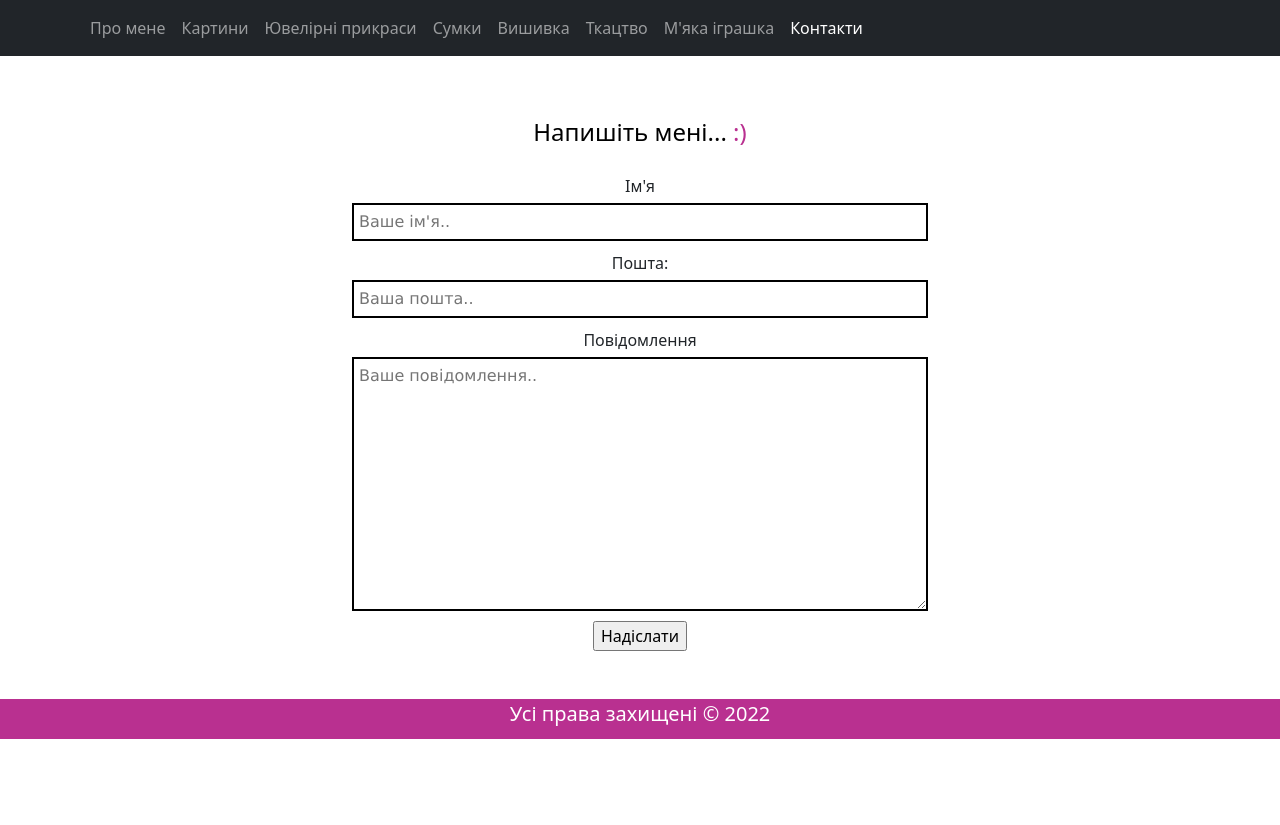
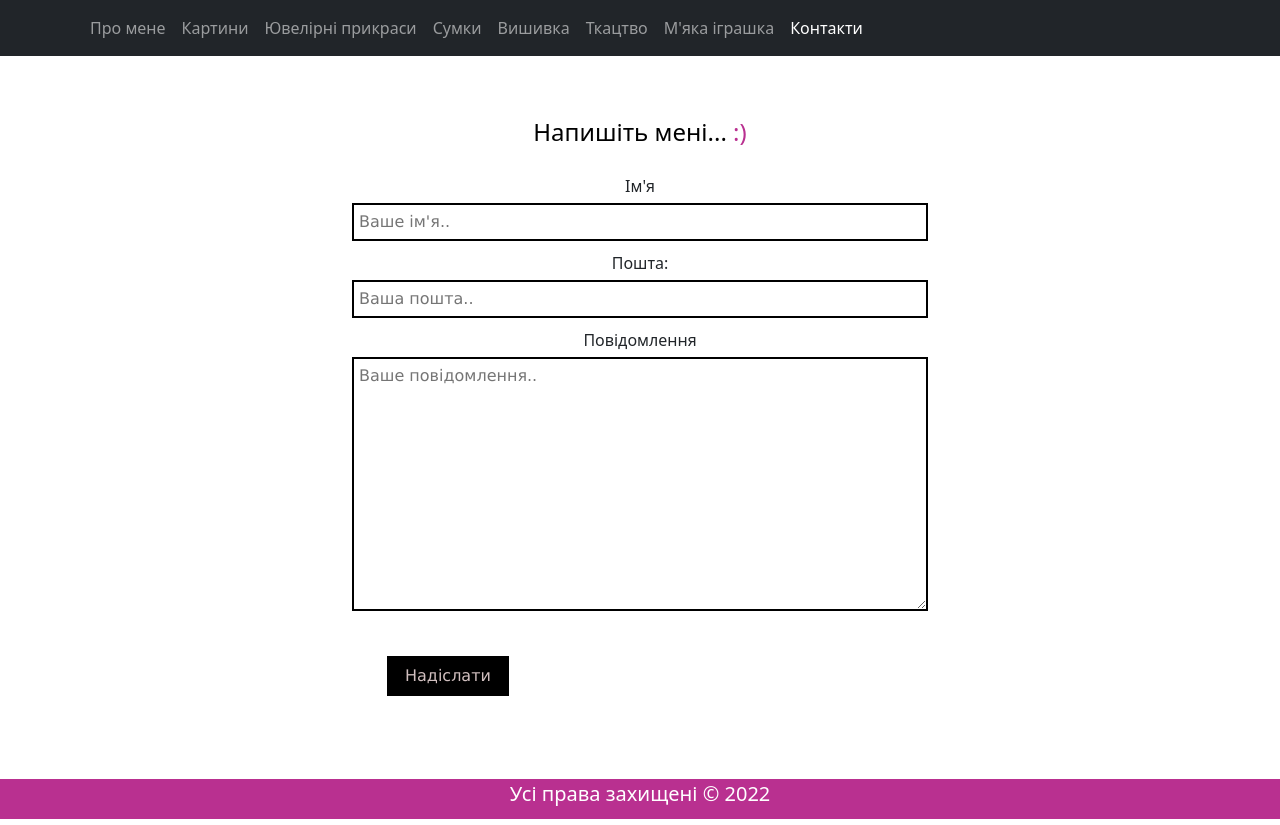
Before and after one commit to halyna-zhuk/my-site, a plain HTML site: page contacts.html in a window 1280 px wide. Before the commit the page ends 800 px from the top, so only its background shows below. Drawn offline with nearby package versions, Linux system fonts and the light colour scheme.

Commit message:
Add files via upload

```diff
--- a/contacts.html
+++ b/contacts.html
@@ -52,14 +52,11 @@
       </div>
     </nav>
   </header>
-
-
-
   <div class="container text-center my-5">
     <div class="row">
       <div class="col-lg-6 col-md-8 mx-auto contact-info">
         <p>Напишіть мені... <span>:)</span></p>
-        <form action="mailto:galina_zhuk@yahoo.com" method="post" enctype="text/plain" class="form">
+        <form action="https://formspree.io/f/maykywgp" method="post" enctype="text/plain" class="form">
           <div class="form-group">
             <label for="name">Ім'я</label>
             <input type="text" id="name" placeholder="Ваше ім'я..">
@@ -72,12 +69,11 @@
             <label for="message">Повідомлення</label>
             <textarea id="message" cols="30" rows="10" placeholder="Ваше повідомлення.."></textarea>
           </div>
-          <input type="submit" name="submit" value="Надіслати">
-         </form>
+          <input type="submit" name="submit" class="form-button" value="Надіслати">
+        </form>
       </div>
     </div>
   </div>
-
   <footer class="footer">
     <div class="container d-flex-center">
       <p class="copyright">
```
